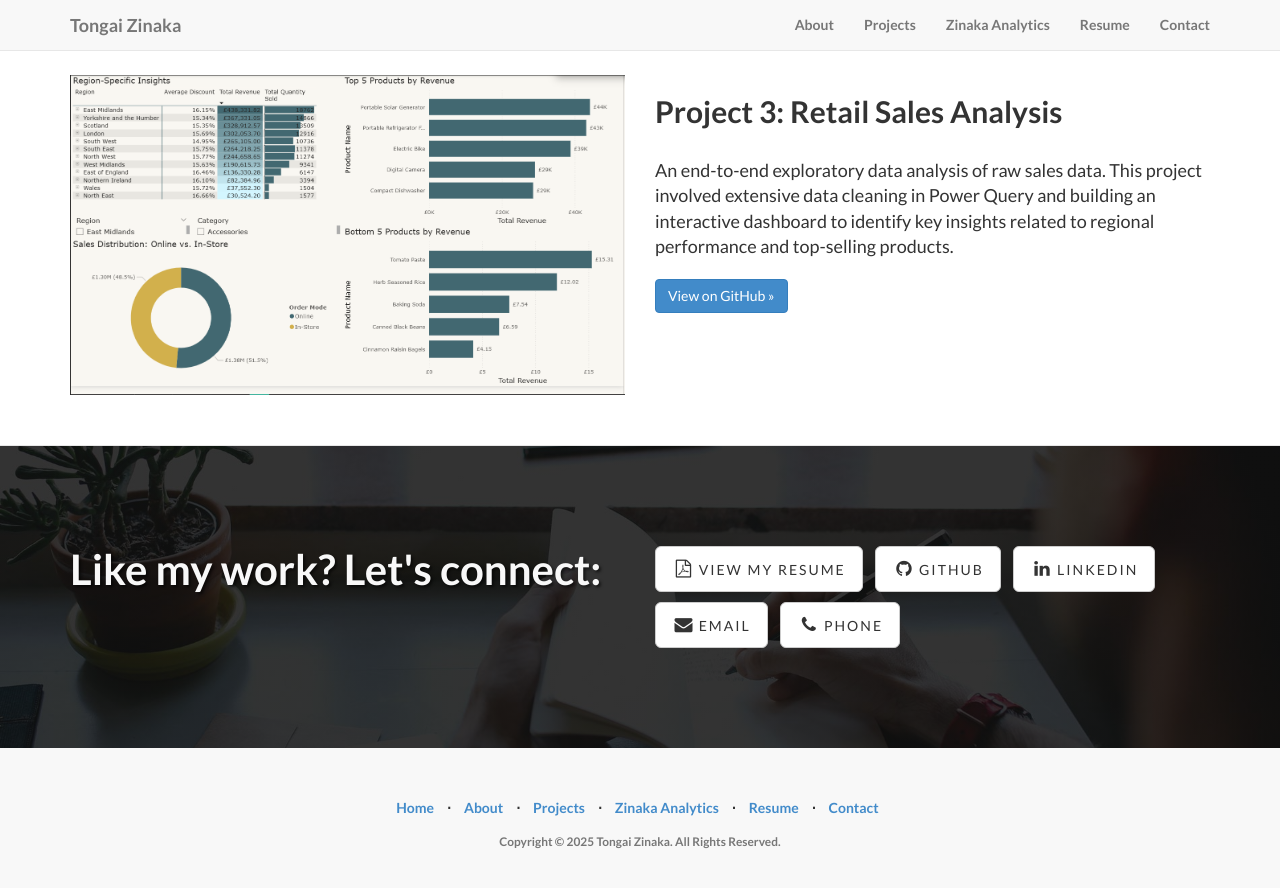
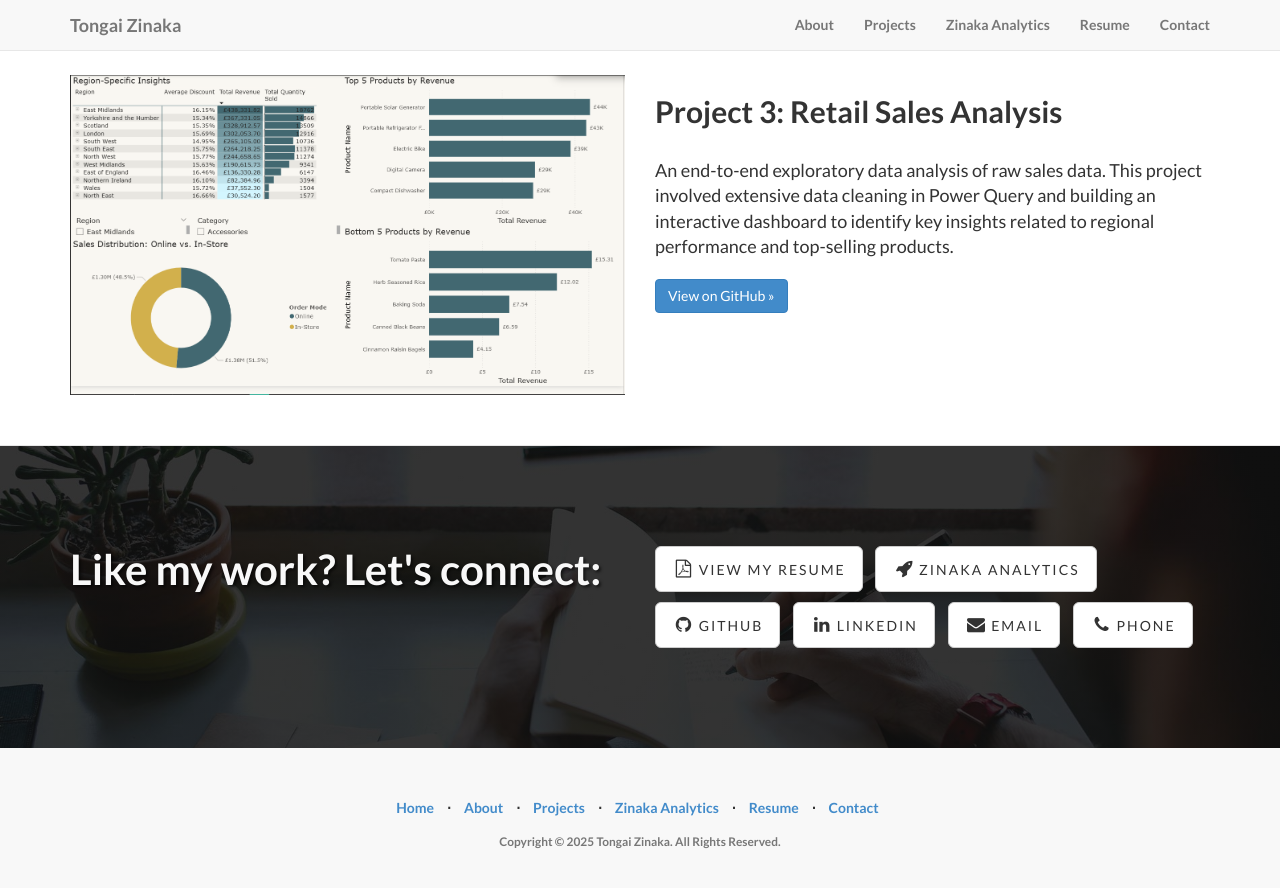
Before and after one commit to Tongai-Zinaka/tongai-zinaka.github.io, a Jekyll site: the page built from index.html, in a window 1280 px wide and 900 px high, scrolled down 2454 px. Shown: the top 888 px of the window. Built offline with Jekyll 4.4.1, drawn with Linux system fonts in a browser that asks for light colours.

Commit message:
Update contact.html

```diff
--- a/_includes/contact.html
+++ b/_includes/contact.html
@@ -8,8 +8,11 @@
             <div class="col-lg-6">
                 <ul class="list-inline banner-social-buttons">
                     <li>
-                        <!-- THIS LINK IS NOW CORRECT -->
                         <a href="/resume/" class="btn btn-default btn-lg"><i class="fa fa-file-pdf-o fa-fw"></i> <span class="network-name">View My Resume</span></a>
+                    </li>
+                    <li>
+                        <!-- NEWLY ADDED LINK -->
+                        <a href="/analytics/" class="btn btn-default btn-lg"><i class="fa fa-rocket fa-fw"></i> <span class="network-name">Zinaka Analytics</span></a>
                     </li>
                     <li>
                         <a href="https://github.com/tongai-zinaka" class="btn btn-default btn-lg" target="_blank"><i class="fa fa-github fa-fw"></i> <span class="network-name">GitHub</span></a>
@@ -27,6 +30,4 @@
             </div>
         </div>
     </div>
-    <!-- /.container -->
 </div>
-<!-- /.banner -->
```
